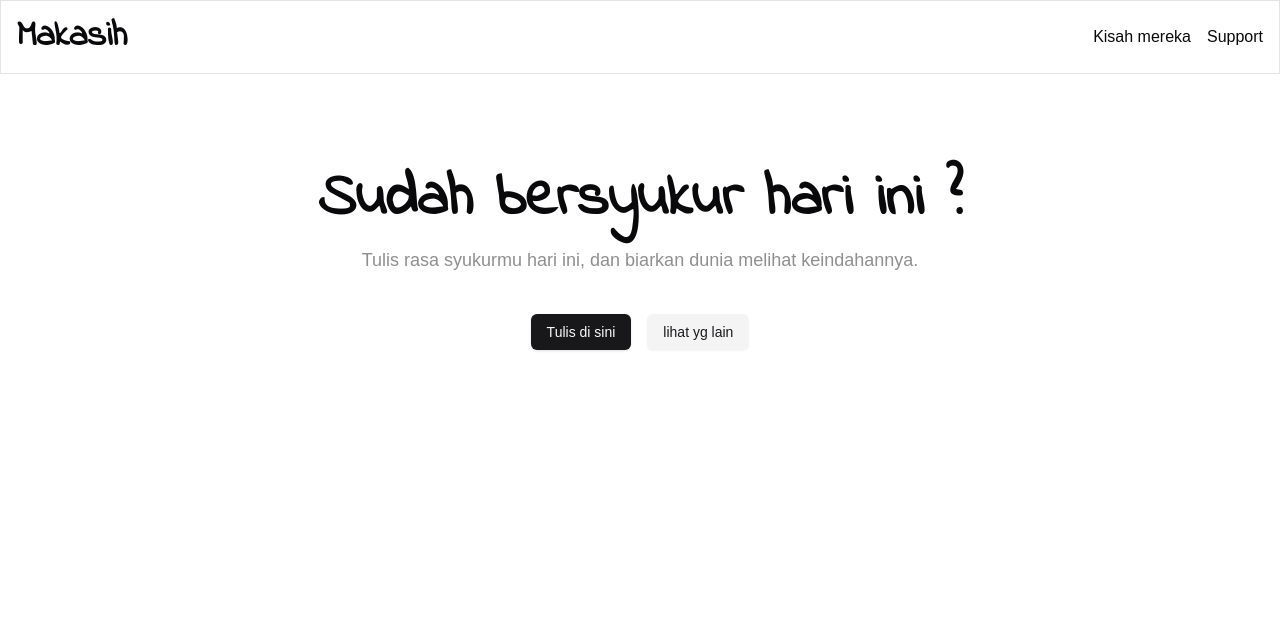
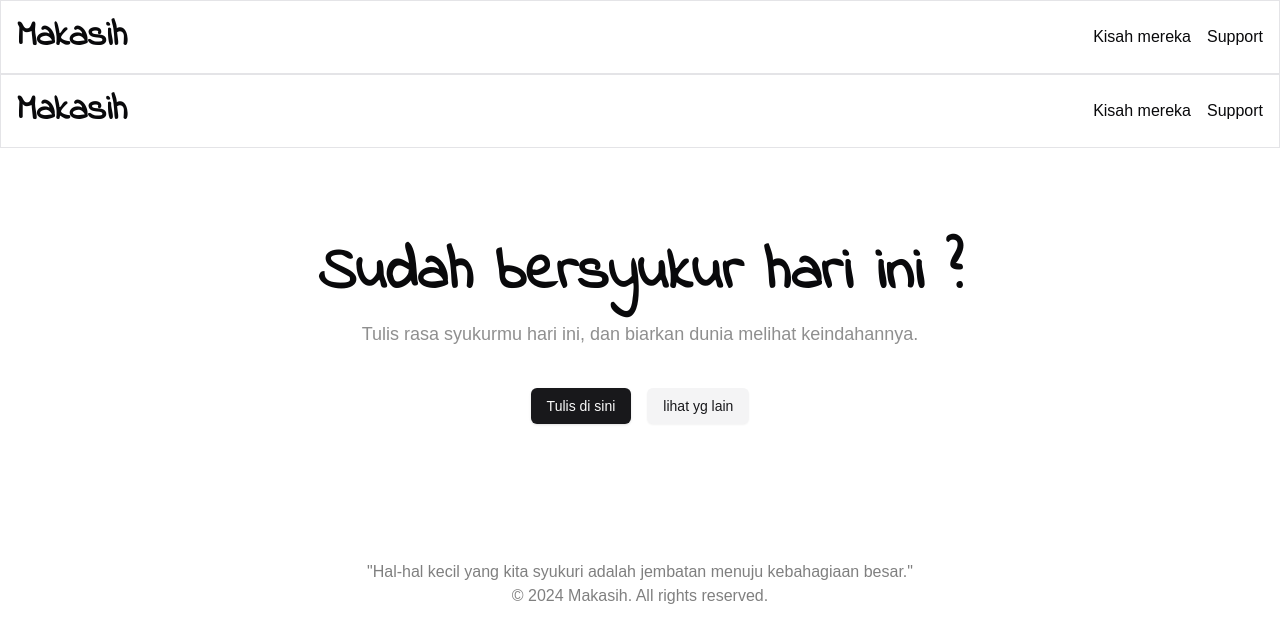
Before and after one commit to auzanassdq/syukur-app, a Next.js app: page / in a window 1280 px wide. Shown: the top 642 px of the page. Built offline with nearby package versions, Linux system fonts and the light colour scheme.

Commit message:
setup root layout

```diff
--- a/src/app/layout.tsx
+++ b/src/app/layout.tsx
@@ -1,6 +1,8 @@
 import type { Metadata } from "next";
 import localFont from "next/font/local";
 import "./globals.css";
+import Navbar from "@/components/navbar";
+import Footer from "@/components/footer";
 
 const geistSans = localFont({
   src: "./fonts/GeistVF.woff",
@@ -28,7 +30,9 @@
       <body
         className={`${geistSans.variable} ${geistMono.variable} antialiased`}
       >
+        <Navbar />
         {children}
+        <Footer />
       </body>
     </html>
   );
```
